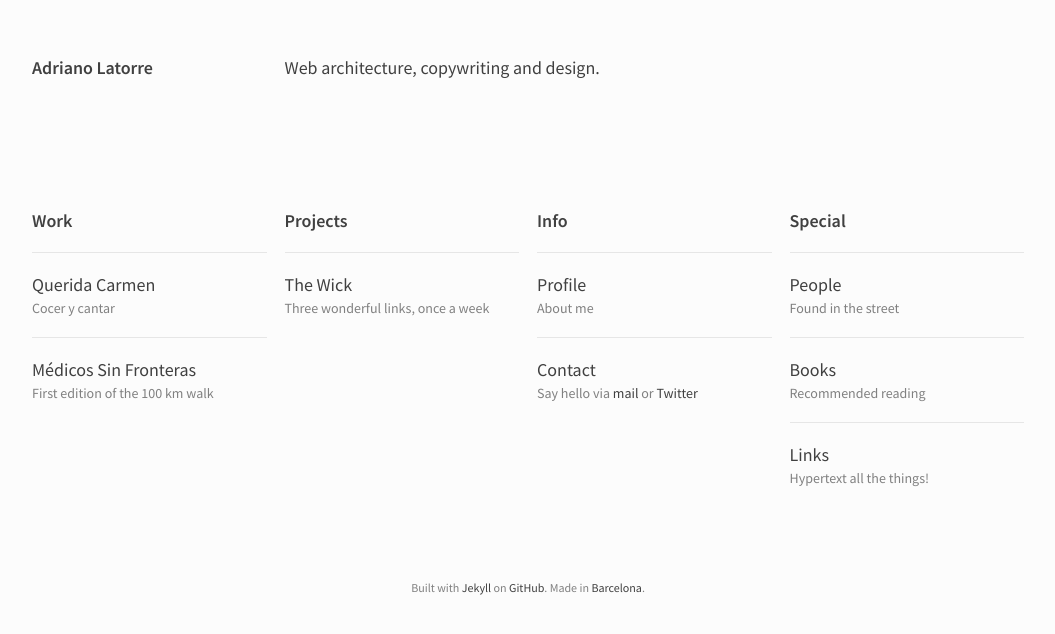
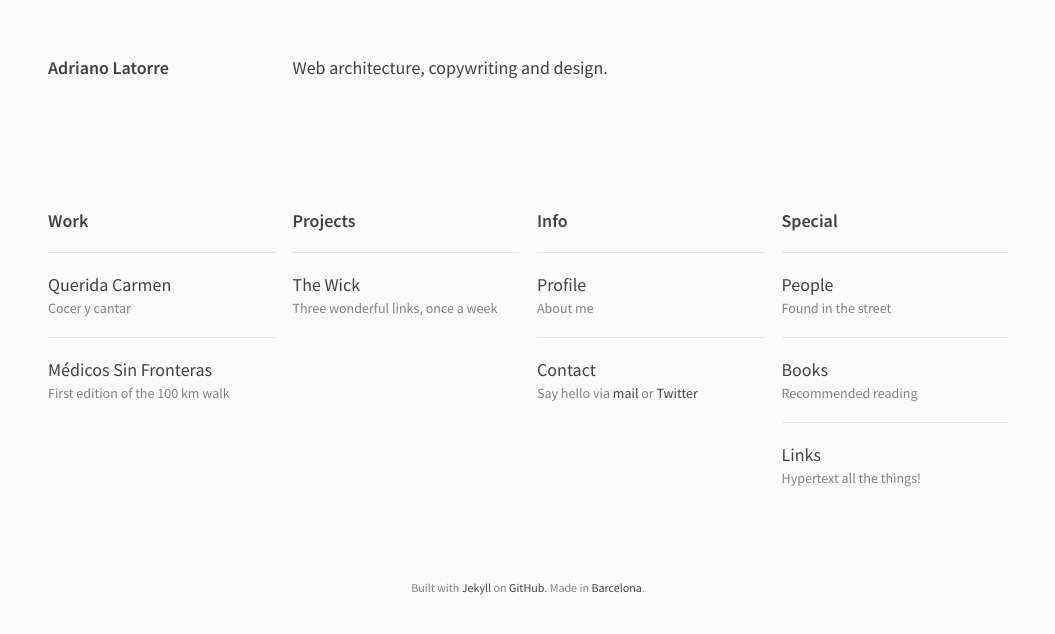
Before and after one commit to AdrianoLatorre/adriano.latorre.info, a Jekyll site: the page built from index.html, in a window 1280 px wide. Shown: the top 634 px of the page, without its empty margins (112-1167 px from the left). Built offline with Jekyll 4.4.1, drawn with Linux system fonts in a browser that asks for light colours.

Commit message:
Misplaced css rule

```diff
--- a/_sass/elements.scss
+++ b/_sass/elements.scss
@@ -7,6 +7,13 @@
 html {
   font: 100%/1.5 'Source Sans Pro', Helvetica, sans-serif;
   min-height: 100%;
+  font-size: 100%;
+  @media all and (min-width: 96em) {
+    font-size: 150%;
+  }
+  @media all and (min-width: 144em) {
+    font-size: 200%;
+  }
 }
 
 body {
--- a/_sass/objects.scss
+++ b/_sass/objects.scss
@@ -2,10 +2,8 @@
 
 .container {
   margin: 0 auto 10em;
-  padding: 0 1em;
-  @media all and (min-width: 64em) {
-    max-width: 64em;
-  }
+  padding: 0 2em;
+  max-width: 64em;
 }
 
 .grid {
@@ -20,16 +18,6 @@
   }
   @media all and (min-width: 45em) {
     flex: 0 0 25%;
-  }
-}
-
-html {
-  font-size: 100%;
-  @media all and (min-width: 96em) {
-    font-size: 150%;
-  }
-  @media all and (min-width: 144em) {
-    font-size: 200%;
   }
 }
 
@@ -61,8 +49,9 @@
 
 .index {
   font-size: $f18;
-  margin-top: 6em;
+  margin-top: 4em;
   > dl {
+    margin-top: 3em;
     > lh {
       font-weight: 600;
     }
@@ -80,7 +69,7 @@
 
 .people {
   font-size: $f18;
-  margin-top: 6em;
+  margin-top: 8.5em;
   > dl {
     margin: 0 0 2em;
     > dt {
@@ -97,7 +86,7 @@
 
 .books {
   font-size: $f18;
-  margin-top: 6em;
+  margin-top: 8em;
   align-items: flex-end;
   > dl {
     > dt {
@@ -126,7 +115,7 @@
 
 .links {
   font-size: $f18;
-  margin-top: 6em;
+  margin-top: 5em;
   > h3 {
     background: $g99;
     border-bottom: .5px solid $g90;
```
